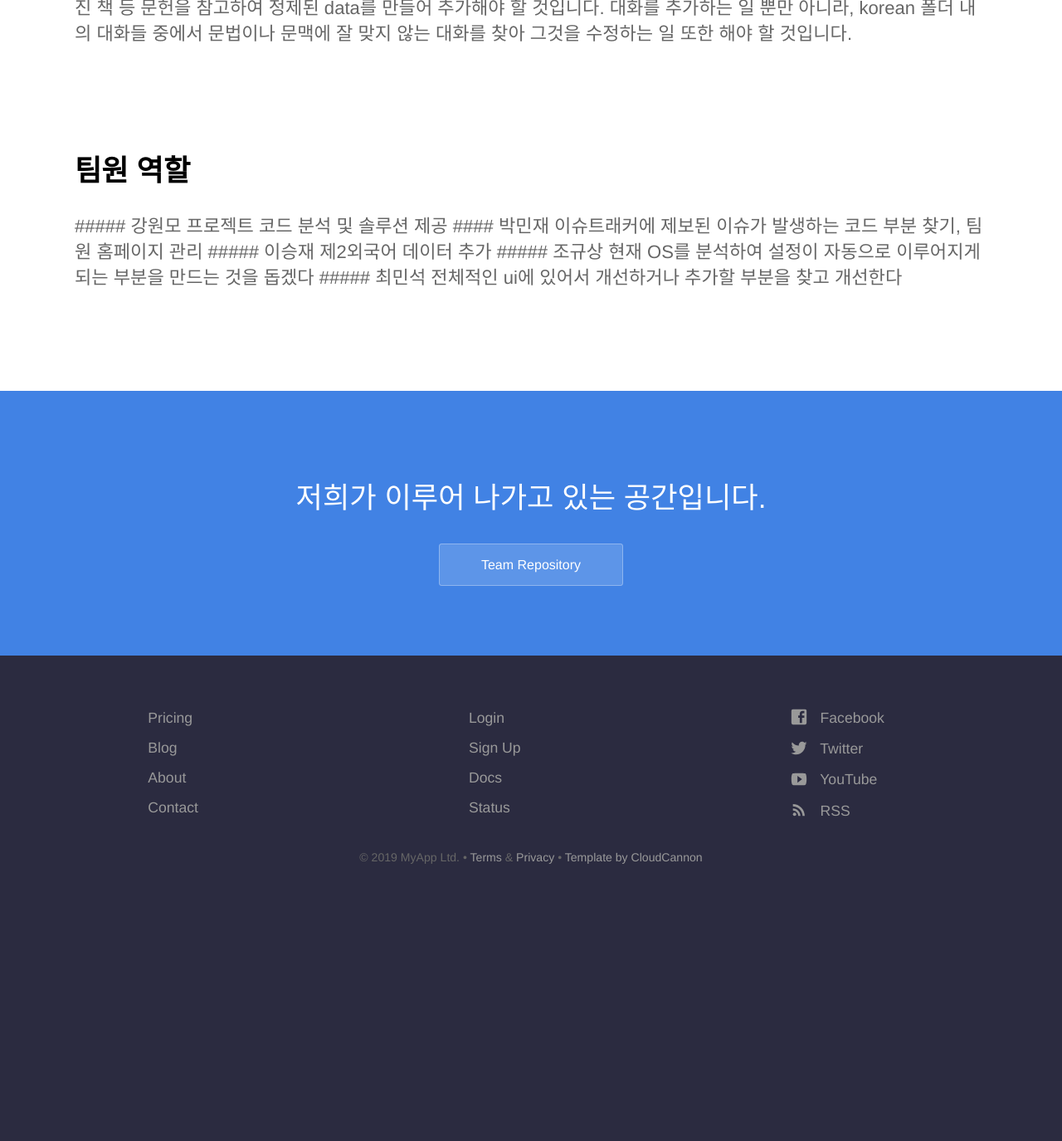
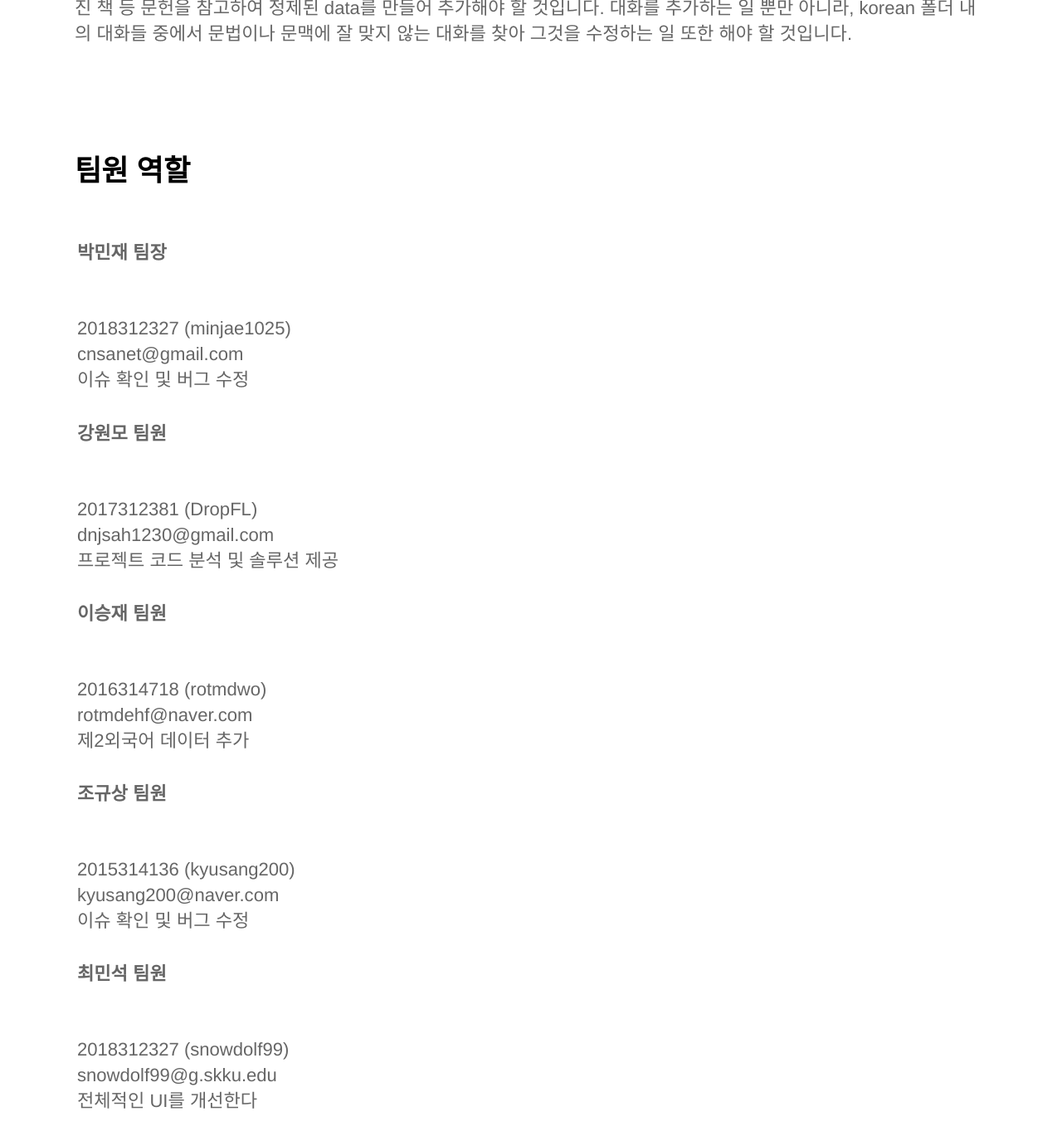
Before and after one commit to 19-1-skku-oss/2019-1-OSS-L3, a Jekyll site: the page built from index.html, in a window 1280 px wide and 1400 px high, scrolled down 1790 px. Shown: the top 1375 px of the window at 83% size. Built offline with Jekyll 4.4.1, drawn with Linux system fonts in a browser that asks for light colours; before the commit the page ends 2884 px from its top, so only the background shows below that.

Commit message:
[EDIT] 메인 페이지 수정

```diff
--- a/index.html
+++ b/index.html
@@ -6,7 +6,9 @@ description: 오픈소스소프트웨어 프로젝트 팀 L3의 홈페이지입
 <section class="hero">
 	<div class="text-container">
 		<h1 class="editable"><strong>TEAM L3</strong></h1>
-		<p class="subtext editable">오픈소스소프트웨어 프로젝트 팀 L3의 홈페이지입니다. </br> 저희는 <a href="https://19-1-skku-oss.github.io/2019-1-OSS-L3/2019/05/28/%ED%94%84%EB%A1%9C%EC%A0%9D%ED%8A%B8-%EC%86%8C%EA%B0%9C/">ChatterBot</a> 프로젝트에 기여하는 것을 목표로 삼고 있습니다.</p>
+		<p class="subtext editable">오픈소스소프트웨어 프로젝트 팀 L3의 홈페이지입니다. </br> 저희는 <a
+				href="https://19-1-skku-oss.github.io/2019-1-OSS-L3/2019/05/28/%ED%94%84%EB%A1%9C%EC%A0%9D%ED%8A%B8-%EC%86%8C%EA%B0%9C/">ChatterBot</a>
+			프로젝트에 기여하는 것을 목표로 삼고 있습니다.</p>
 		<div>
 			<img src="./images/mainproject.png" alt="Screenshot" class="screenshot editable" />
 		</div>
@@ -18,7 +20,9 @@ description: 오픈소스소프트웨어 프로젝트 팀 L3의 홈페이지입
 		<div class="container flex">
 			<div class="text editable">
 				<h2><strong>ChatterBot</strong>이란?</h2>
-				<p>ChatterBot은 대화 목록을 학습하여 대답할 수 있는 Python 기반의 챗봇 엔진으로, 언어 독립적으로 설계되어 이론상 모든 언어를 학습하고 말할 수 있습니다. ChatterBot은 처음에 대화에 관한 아무 정보도 없는 상태에서 시작하여, 사용자의 쿼리마다 해당 입력과 출력을 기억합니다. 그에 따라 입력이 들어올 때마다 점점 정확도와 반응할 수 있는 가짓수가 증가하는 구조를 갖고 있습니다.</p>
+				<p>ChatterBot은 대화 목록을 학습하여 대답할 수 있는 Python 기반의 챗봇 엔진으로, 언어 독립적으로 설계되어 이론상 모든 언어를 학습하고 말할 수 있습니다.
+					ChatterBot은 처음에 대화에 관한 아무 정보도 없는 상태에서 시작하여, 사용자의 쿼리마다 해당 입력과 출력을 기억합니다. 그에 따라 입력이 들어올 때마다 점점 정확도와
+					반응할 수 있는 가짓수가 증가하는 구조를 갖고 있습니다.</p>
 			</div>
 		</div>
 	</section>
@@ -41,7 +45,8 @@ description: 오픈소스소프트웨어 프로젝트 팀 L3의 홈페이지입
 		<div class="container flex">
 			<div class="text editable">
 				<h2><strong>활동 방안</strong></h2>
-				<p>일단 기본적으로 issue를 기반으로 코드를 수정한다. 대체적으로 한국어 데이터가 다른 언어에 비해 적다. 그래서 한국어 데이터를 추가함으로써 데이터의 질을 높일 수 있다. 시간이 된다면 ChatterBot의 기반이 되는 머신 러닝을 공부하고, 그 후에 국어 문법에 맞는 알고리즘으로 개선할 수도 있을 것이다.</p>
+				<p>일단 기본적으로 issue를 기반으로 코드를 수정한다. 대체적으로 한국어 데이터가 다른 언어에 비해 적다. 그래서 한국어 데이터를 추가함으로써 데이터의 질을 높일 수 있다. 시간이
+					된다면 ChatterBot의 기반이 되는 머신 러닝을 공부하고, 그 후에 국어 문법에 맞는 알고리즘으로 개선할 수도 있을 것이다.</p>
 			</div>
 		</div>
 	</section>
@@ -50,7 +55,11 @@ description: 오픈소스소프트웨어 프로젝트 팀 L3의 홈페이지입
 		<div class="container flex">
 			<div class="text editable">
 				<h2><strong>활동 계획</strong></h2>
-				<p>chatterbot은 머신러닝을 기반으로 하고 있습니다. 머신러닝에 대한 내용은 건드리기 쉽지 않은 내용이므로 주로 data를 추가하는 활동을 할 예정입니다. data에는 언어 별로 폴더가 하나씩 있는데, 저희는 korean 폴더에 data를 추가할 것입니다. 우선 korean 폴더가 english 폴더에 비해 상대적으로 많이 빈약하므로, english 폴더 내의 대화들을 참고하여 이를 korean으로 번역하는 일을 할 것입니다. 그런데, 한국어의 대화와 영어의 대화의 차이로 인해 english 폴더의 대화를 번역하는 것 만으로는 부족할 것입니다. 따라서, 직접 대화를 만들어 추가하는 일도 할 것입니다. 대화를 추가하는 일은 잘 쓰여진 책 등 문헌을 참고하여 정제된 data를 만들어 추가해야 할 것입니다. 대화를 추가하는 일 뿐만 아니라, korean 폴더 내의 대화들 중에서 문법이나 문맥에 잘 맞지 않는 대화를 찾아 그것을 수정하는 일 또한 해야 할 것입니다.</p>
+				<p>chatterbot은 머신러닝을 기반으로 하고 있습니다. 머신러닝에 대한 내용은 건드리기 쉽지 않은 내용이므로 주로 data를 추가하는 활동을 할 예정입니다. data에는 언어 별로
+					폴더가 하나씩 있는데, 저희는 korean 폴더에 data를 추가할 것입니다. 우선 korean 폴더가 english 폴더에 비해 상대적으로 많이 빈약하므로, english 폴더
+					내의 대화들을 참고하여 이를 korean으로 번역하는 일을 할 것입니다. 그런데, 한국어의 대화와 영어의 대화의 차이로 인해 english 폴더의 대화를 번역하는 것 만으로는
+					부족할 것입니다. 따라서, 직접 대화를 만들어 추가하는 일도 할 것입니다. 대화를 추가하는 일은 잘 쓰여진 책 등 문헌을 참고하여 정제된 data를 만들어 추가해야 할 것입니다.
+					대화를 추가하는 일 뿐만 아니라, korean 폴더 내의 대화들 중에서 문법이나 문맥에 잘 맞지 않는 대화를 찾아 그것을 수정하는 일 또한 해야 할 것입니다.</p>
 			</div>
 		</div>
 	</section>
@@ -59,21 +68,49 @@ description: 오픈소스소프트웨어 프로젝트 팀 L3의 홈페이지입
 		<div class="container flex">
 			<div class="text editable">
 				<h2><strong>팀원 역할</strong></h2>
-					<p>##### 강원모
-							프로젝트 코드 분석 및 솔루션 제공
 
-							#### 박민재
-							이슈트래커에 제보된 이슈가 발생하는 코드 부분 찾기, 팀원 홈페이지 관리
-
-							##### 이승재
-							제2외국어 데이터 추가
-
-							##### 조규상
-							현재 OS를 분석하여 설정이 자동으로 이루어지게 되는 부분을 만드는 것을 돕겠다
-
-							##### 최민석
-							전체적인 ui에 있어서 개선하거나 추가할 부분을 찾고 개선한다
-							</p>
+				<table>
+					<tr>
+						<td>
+							<h4><strong>박민재</strong> 팀장</h4></br>
+							2018312327 (minjae1025) </br>
+							cnsanet@gmail.com </br>
+							이슈 확인 및 버그 수정 </br>
+						</td>
+					</tr>
+					<tr>
+						<td>
+							<h4><strong>강원모</strong> 팀원</h4></br>
+							2017312381 (DropFL) </br>
+							dnjsah1230@gmail.com </br>
+							프로젝트 코드 분석 및 솔루션 제공 </br>
+						</td>
+					</tr>
+					<tr>
+						<td>
+							<h4><strong>이승재</strong> 팀원</h4></br>
+							2016314718 (rotmdwo) </br>
+							rotmdehf@naver.com </br>
+							제2외국어 데이터 추가 </br>
+						</td>
+					</tr>
+					<tr>
+						<td>
+							<h4><strong>조규상</strong> 팀원</h4></br>
+							2015314136 (kyusang200) </br>
+							kyusang200@naver.com </br>
+							이슈 확인 및 버그 수정 </br>
+						</td>
+					</tr>
+					<tr>
+						<td>
+							<h4><strong>최민석</strong> 팀원</h4></br>
+							2018312327 (snowdolf99) </br>
+							snowdolf99@g.skku.edu </br>
+							전체적인 UI를 개선한다 </br>
+						</td>
+					</tr>
+				</table>
 			</div>
 		</div>
 	</section>
```
Lines whose indentation alone changed are shown as unchanged.
